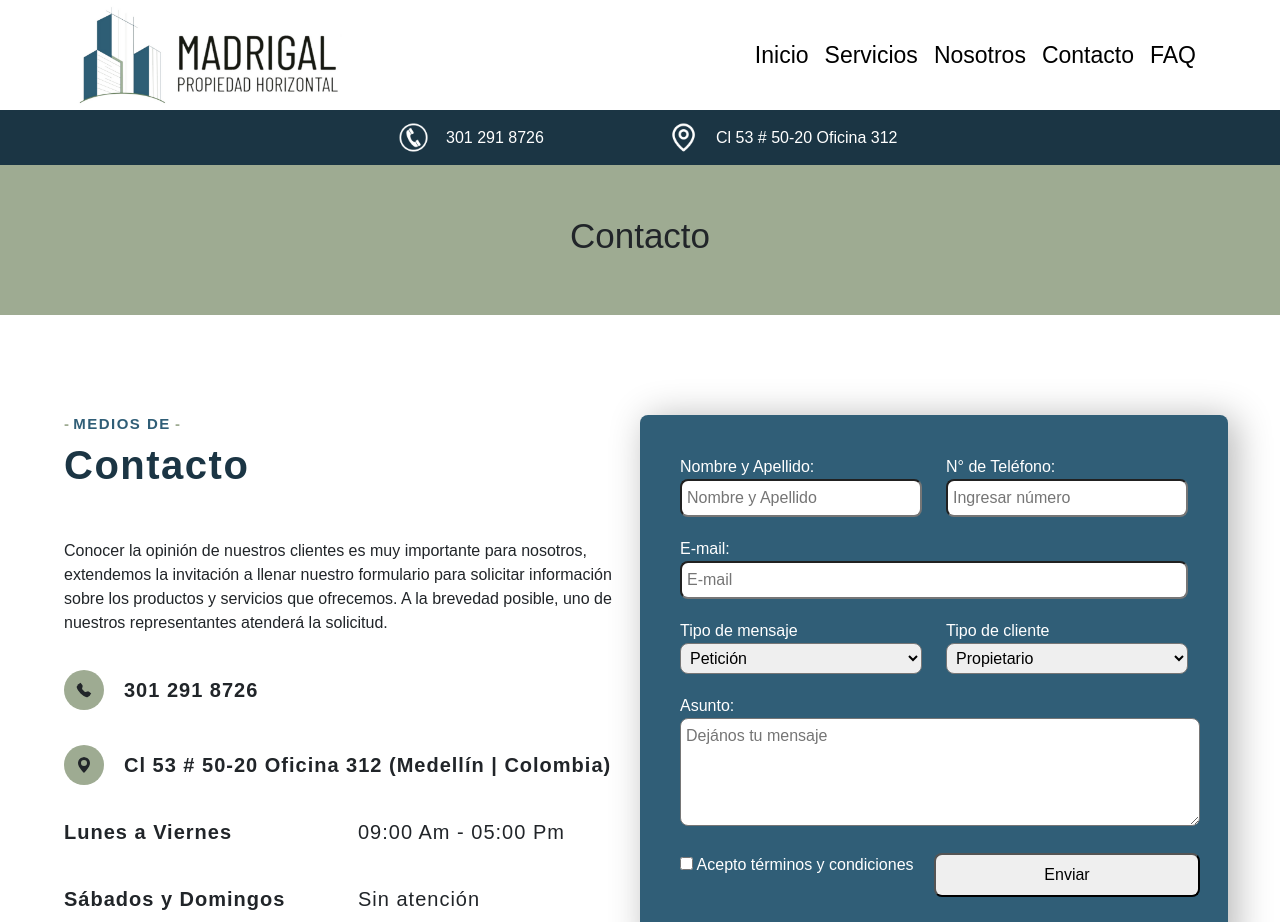
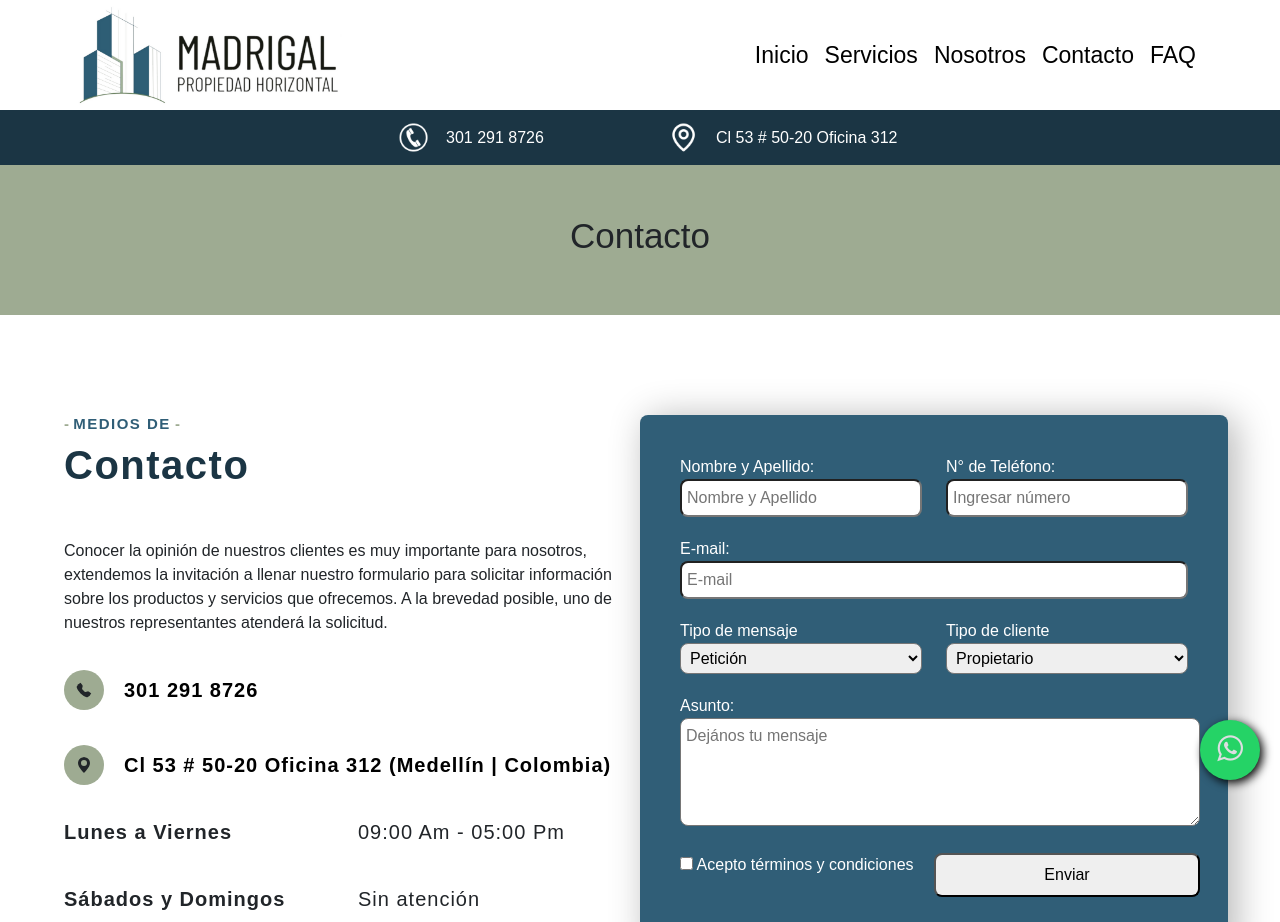
Before and after one commit to ufowebco/proyecto1, a plain HTML site: page pages/contacto.html in a window 1280 px wide. Shown: the top 922 px of the page. Drawn offline with nearby package versions, Linux system fonts and the light colour scheme.

Commit message:
MARZO 30 - RE ENTREGA
TODO BOOTSTRAP EN PÁGINA DE CONTACTO

```diff
--- a/css/estilos.css
+++ b/css/estilos.css
@@ -16,6 +16,25 @@ body {
 }
 
 @import url('https://fonts.googleapis.com/css2?family=Outfit:wght@100;200;500&family=Poppins:wght@300&display=swap');
+
+.whatsapp {
+    position:fixed;
+    width:60px;
+    height:60px;
+    bottom:20px;
+    right:20px;
+    background-color:#25d366;
+    color: #DCDEE1;
+    border-radius:50px;
+    text-align:center;
+    font-size:30px;
+    z-index:100;
+    box-shadow: 3px 3px 10px rgba(3, 3, 3, 1);
+}
+
+.whatsapp-icon {
+    margin-top:13px;
+}
 
 /* -- FIN RESETEO -- */
 
@@ -918,6 +937,7 @@ footer{
     font-size: 20px;
     font-weight: bold;
     letter-spacing: 1px;
+    color: #000000;
 }
 
 .horarios-semana{
--- a/pages/contacto.html
+++ b/pages/contacto.html
@@ -7,6 +7,7 @@
     <link rel="shortcut icon" href="../images/logo/logo-madrigalph-1.png" type="image/x-icon">
     <title>Contacto | Madrigal Propiedad Horizontal</title>
     <link href="https://cdn.jsdelivr.net/npm/bootstrap@5.3.0-alpha2/dist/css/bootstrap.min.css" rel="stylesheet" integrity="sha384-aFq/bzH65dt+w6FI2ooMVUpc+21e0SRygnTpmBvdBgSdnuTN7QbdgL+OapgHtvPp" crossorigin="anonymous">
+    <link rel="stylesheet" href="https://stackpath.bootstrapcdn.com/font-awesome/4.7.0/css/font-awesome.min.css">
     <link rel="stylesheet" href="../css/estilos.css">
 </head>
 <body>
@@ -68,13 +69,13 @@
                         <svg xmlns="http://www.w3.org/2000/svg" width="40" height="40" fill="currentColor" class="bi bi-telephone-fill" viewBox="0 0 16 16">
                             <path fill-rule="evenodd" d="M1.885.511a1.745 1.745 0 0 1 2.61.163L6.29 2.98c.329.423.445.974.315 1.494l-.547 2.19a.678.678 0 0 0 .178.643l2.457 2.457a.678.678 0 0 0 .644.178l2.189-.547a1.745 1.745 0 0 1 1.494.315l2.306 1.794c.829.645.905 1.87.163 2.611l-1.034 1.034c-.74.74-1.846 1.065-2.877.702a18.634 18.634 0 0 1-7.01-4.42 18.634 18.634 0 0 1-4.42-7.009c-.362-1.03-.037-2.137.703-2.877L1.885.511z"/>
                         </svg>
-                        <p>301 291 8726</p>
+                        <a class="text-decoration-none" href="tel:573012918726"><p>301 291 8726</p></a>
                     </div>
                     <div class="medios-telefono align-items-center">
                         <svg xmlns="http://www.w3.org/2000/svg" width="40" height="40" fill="currentColor" class="bi bi-geo-alt-fill" viewBox="0 0 16 16">
                             <path d="M8 16s6-5.686 6-10A6 6 0 0 0 2 6c0 4.314 6 10 6 10zm0-7a3 3 0 1 1 0-6 3 3 0 0 1 0 6z"/>
                         </svg>
-                        <p>Cl 53 # 50-20 Oficina 312 (Medellín | Colombia)</p>
+                        <a class="text-decoration-none" href="https://goo.gl/maps/Q2UJKGUEXGtYTmpa7"><p>Cl 53 # 50-20 Oficina 312 (Medellín | Colombia)</p></a>
                     </div>
                     <div class="horarios-semana row">
                         <h4 class="col-sm-12 col-md-6 col-lg-6">Lunes a Viernes</h4>
@@ -215,6 +216,9 @@
         <div class="footer-copy">
             <p>COPYRIGHT © 2023 | MADRIGAL PROPIEDAD HORIZONTAL S.A.S | TODOS LOS DERECHOS RESERVADOS.</p>
         </div>
+        <a href="https://wa.me/573012918726" class="whatsapp" target="_blank"><i class="fa fa-whatsapp whatsapp-icon"></i></a>
+        </nav>
+        <div class="footer-copy">
     </footer>
 <script src="https://cdn.jsdelivr.net/npm/bootstrap@5.3.0-alpha2/dist/js/bootstrap.bundle.min.js" integrity="sha384-qKXV1j0HvMUeCBQ+QVp7JcfGl760yU08IQ+GpUo5hlbpg51QRiuqHAJz8+BrxE/N" crossorigin="anonymous"></script>
 </body>
```
Also changed, not shown: index.html (+4 -2 lines), pages/faq.html (+4 -0 lines), pages/nosotros.html (+4 -0 lines), pages/servicios.html (+4 -0 lines).
